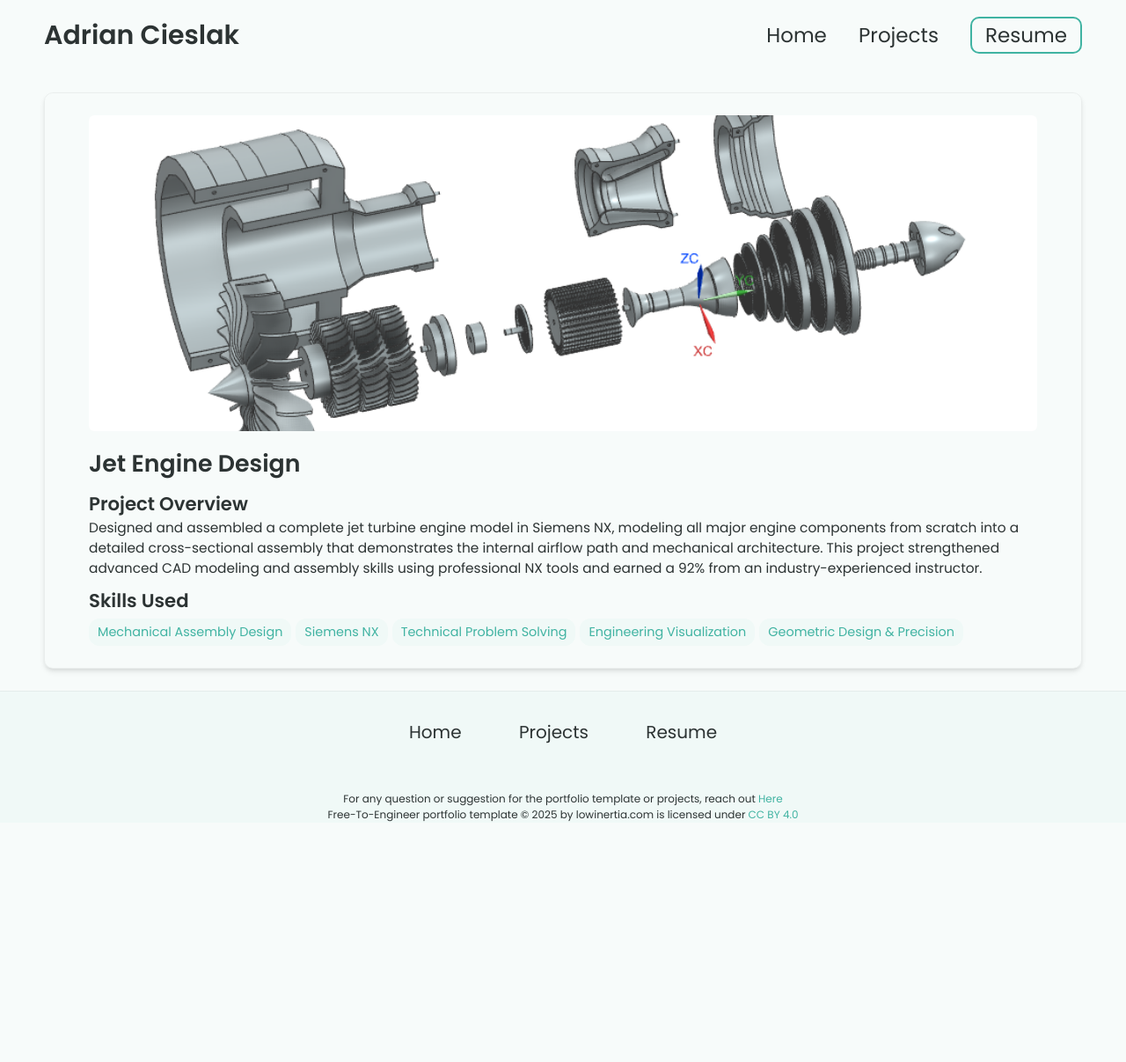
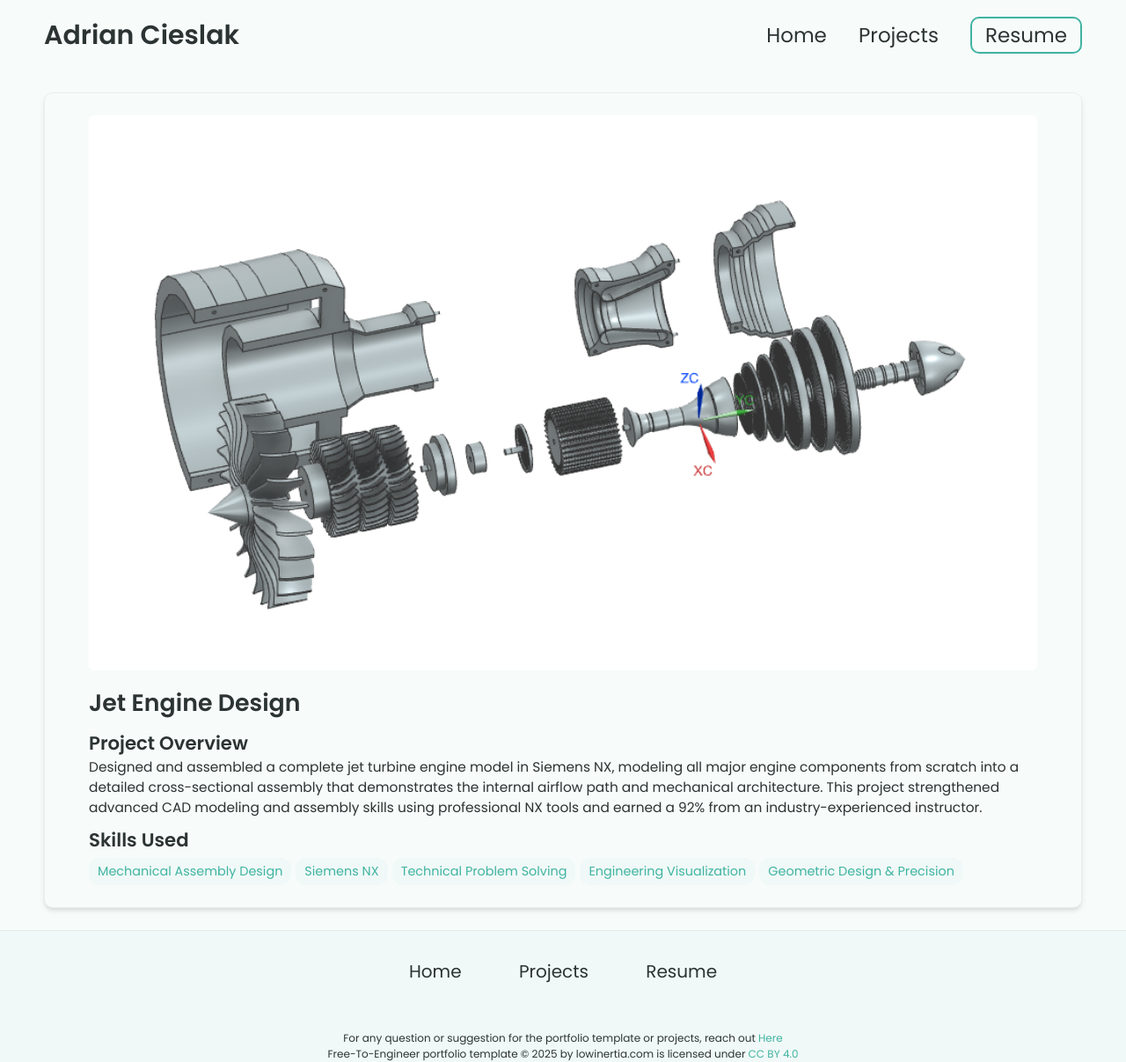
Before and after one commit to AdrianCieslak0423/AdrianCieslak0423.github.io, a Jekyll site: the page built from _projects/Jet-Engine-Design/index.md, in a window 1280 px wide. Shown: the whole page at 88% size. Built offline with Jekyll 4.4.1, drawn with Linux system fonts in a browser that asks for light colours; before the commit the page ends 935 px from its top, so only the background shows below that.

Commit message:
Update styles.css

```diff
--- a/css/styles.css
+++ b/css/styles.css
@@ -594,10 +594,10 @@ footer p {
 
 .post-view .summary img {
     width: 100%;
-    height: 100%;  /* Changed to 100% to fill the container */
-    object-fit: cover;
+    height: auto;  /* Changed to 100% to fill the container */
+    object-fit: contain;
     border-radius: 6px;
-    aspect-ratio: 3/1;
+    aspect-ratio: auto;
     margin-bottom: 10px;
 }
 
```
